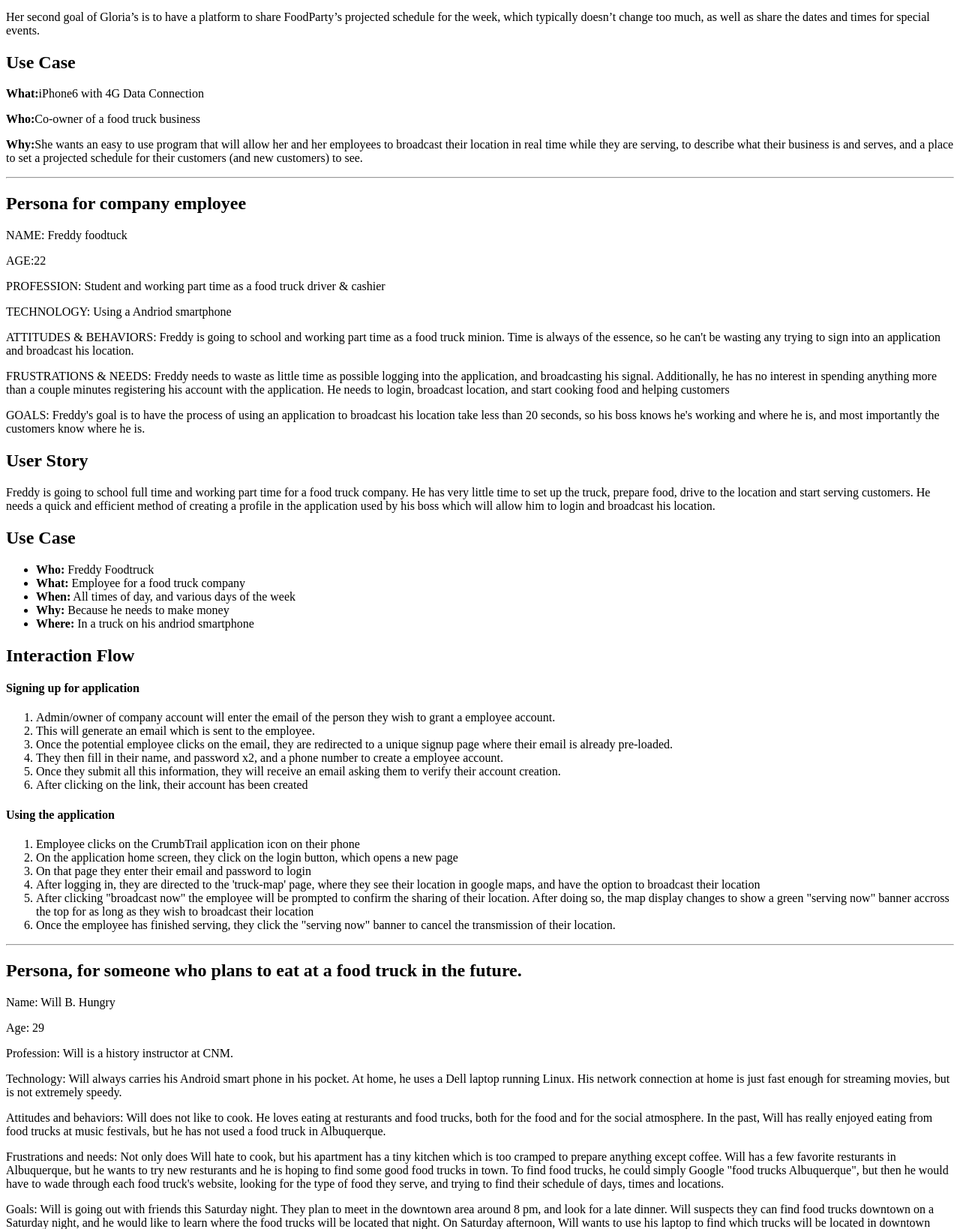
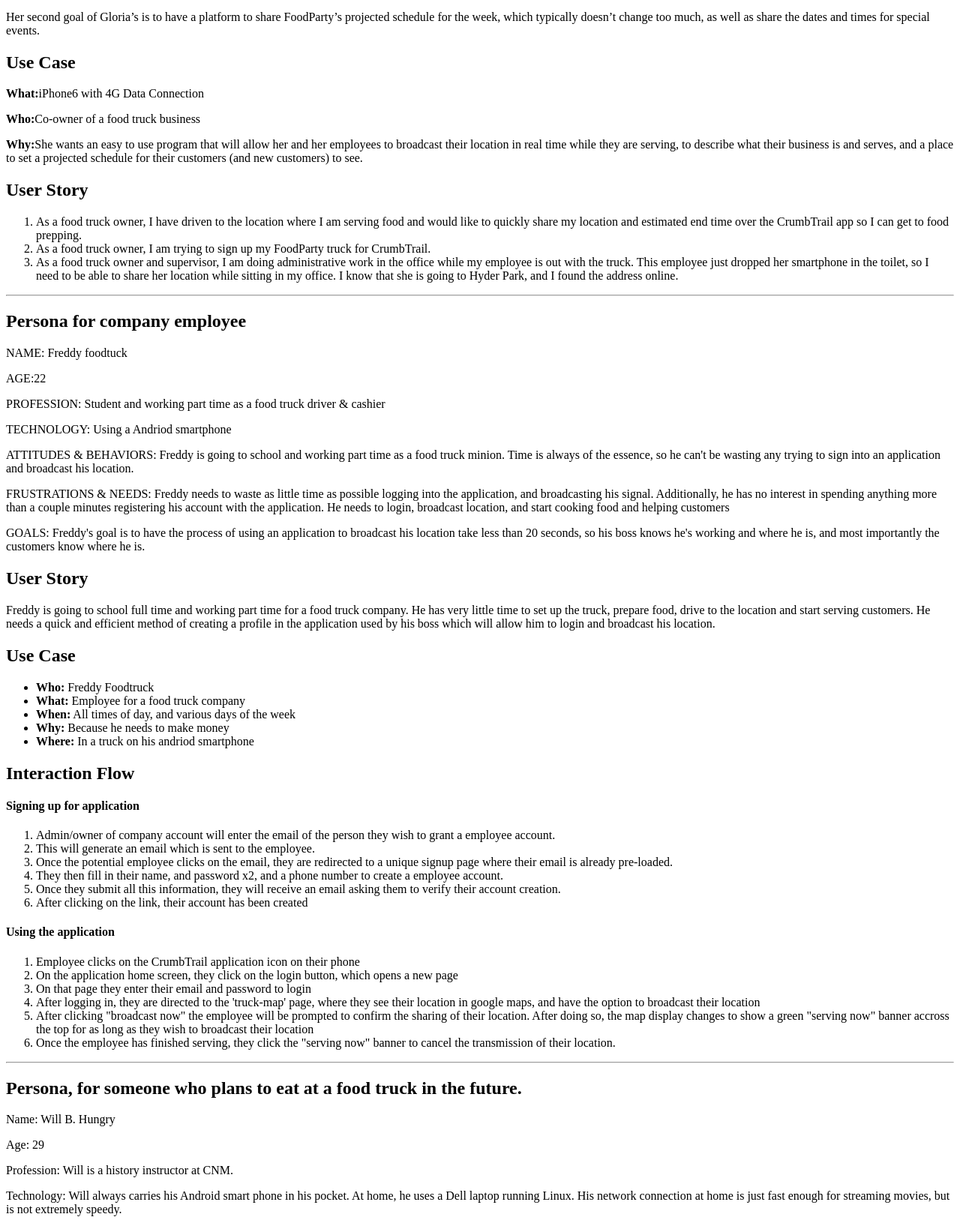
Before and after one commit to mmalvar13/crumbtrail, a PHP site: page /epic/epic.php in a window 1280 px wide. Shown: the part 2134-3773 px from the top of the page at 75% size. Run offline with PHP 8.4, Linux system fonts and the light colour scheme.

Commit message:
Persona for Company Admin-User Story

```diff
--- a/epic/epic.php
+++ b/epic/epic.php
@@ -140,6 +140,13 @@
 			<p><strong>What:</strong>iPhone6 with 4G Data Connection</p>
 			<p><strong>Who:</strong>Co-owner of a food truck business</p>
 			<p><strong>Why:</strong>She wants an easy to use program that will allow her and her employees to broadcast their location in real time while they are serving, to describe what their business is and serves, and a place to set a projected schedule for their customers (and new customers) to see. </p>
+			<h2>User Story</h2>
+			<ol>
+				<li>As a food truck owner, I have driven to the location where I am serving food and would like to quickly share my location and estimated end time over the CrumbTrail app so I can get to food prepping.</li>
+				<li>As a food truck owner, I am trying to sign up my FoodParty truck for CrumbTrail.</li>
+				<li>As a food truck owner and supervisor, I am doing administrative work in the office while my employee is out with the truck. This employee just dropped her smartphone in the toilet, so I need to be able to share her location while sitting in my office. I know that she is going to Hyder Park, and I found the address online.
+				</li>
+			</ol>
 
 			<hr>
 			<h2>Persona for company employee</h2>
```
